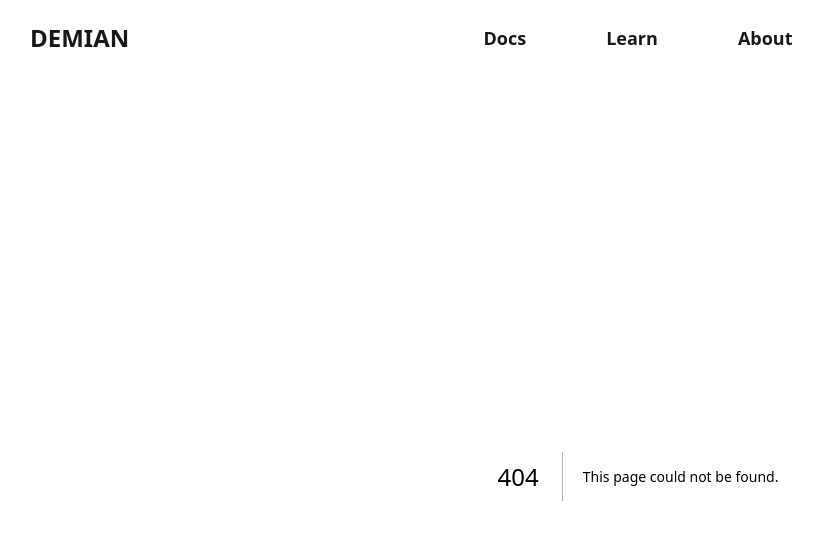
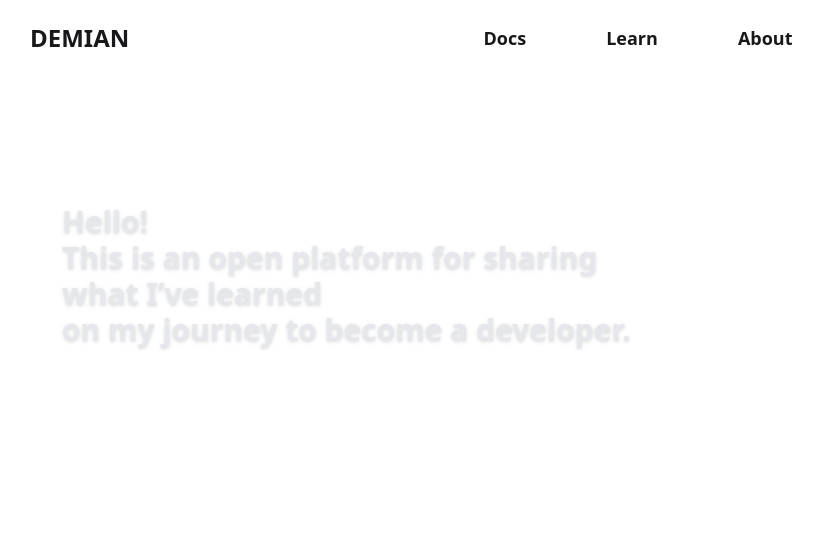
Before and after one commit to Aprasaks/my-knowledge, a Next.js app: page /about in a window 1280 px wide. Before the commit this address had no page. Shown: the top 540 px of the page, without its empty margins (2-825 px from the left). Built offline with nearby package versions, Linux system fonts and the light colour scheme.

Commit message:
feat: About 페이지 디자인 및 소개, Spline 배경, SNS 아이콘 추가

```diff
--- a/package.json
+++ b/package.json
@@ -15,6 +15,7 @@
     "postcss": "^8.5.5",
     "react": "^19.0.0",
     "react-dom": "^19.0.0",
+    "react-icons": "^5.5.0",
     "tailwindcss": "^3.3.3"
   },
   "devDependencies": {
--- /dev/null
+++ b/src/app/about/page.tsx
@@ -0,0 +1,41 @@
+import Spline from '@splinetool/react-spline/next';
+// 아래 라인 추가 (아이콘용)
+import { FaGithub, FaInstagram } from "react-icons/fa";
+
+export default function About() {
+  return (
+    <main className="relative min-h-screen flex items-start justify-start">
+      {/* Spline 배경 */}
+      <Spline
+        scene="https://prod.spline.design/tZM9wsV-jktMKeMb/scene.splinecode"
+        style={{
+          position: "fixed",
+          top: 0,
+          left: 0,
+          width: "100vw",
+          height: "100vh",
+          zIndex: -1,
+        }}
+      />
+      {/* 왼쪽 중상단 About 텍스트 */}
+      <section className="relative z-10 mt-32 ml-16 text-left">
+        <div className="space-y-6">
+          <p className="text-2xl md:text-3xl text-gray-200 font-semibold max-w-xl drop-shadow leading-relaxed">
+            Hello! <br />
+            This is an open platform for sharing what I’ve learned<br />
+            on my journey to become a developer.
+          </p>
+          {/* 아이콘 영역 */}
+          <div className="flex items-center gap-6 mt-6">
+            <a href="https://github.com/Aprasaks" target="_blank" rel="noopener noreferrer">
+              <FaGithub size={34} className="text-white hover:text-gray-400 transition" />
+            </a>
+            <a href="https://instagram.com/aprasaks30" target="_blank" rel="noopener noreferrer">
+              <FaInstagram size={34} className="text-white hover:text-pink-400 transition" />
+            </a>
+          </div>
+        </div>
+      </section>
+    </main>
+  );
+}
```
Also changed, not shown: 1 other file (tests, documents, lock files or other folders).
